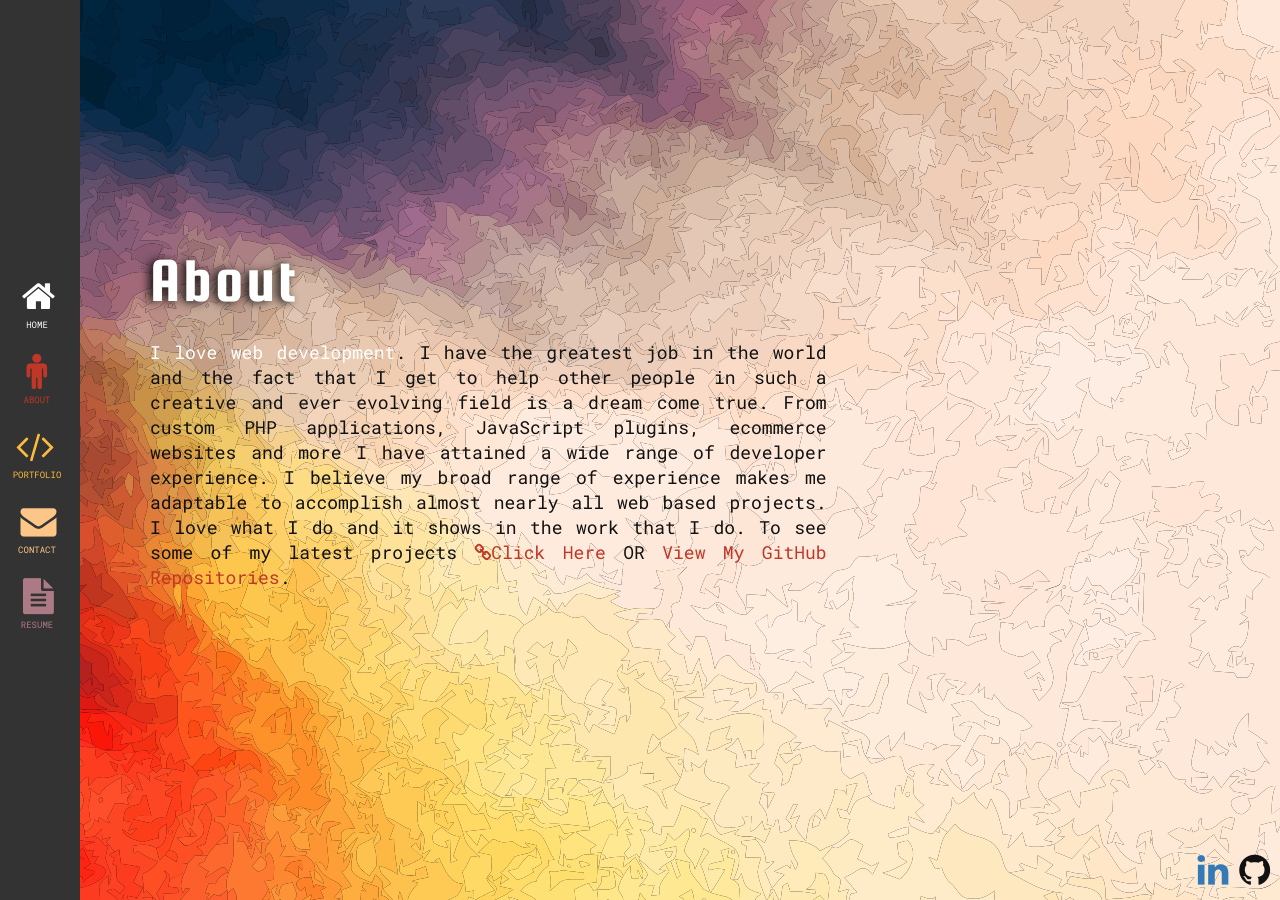
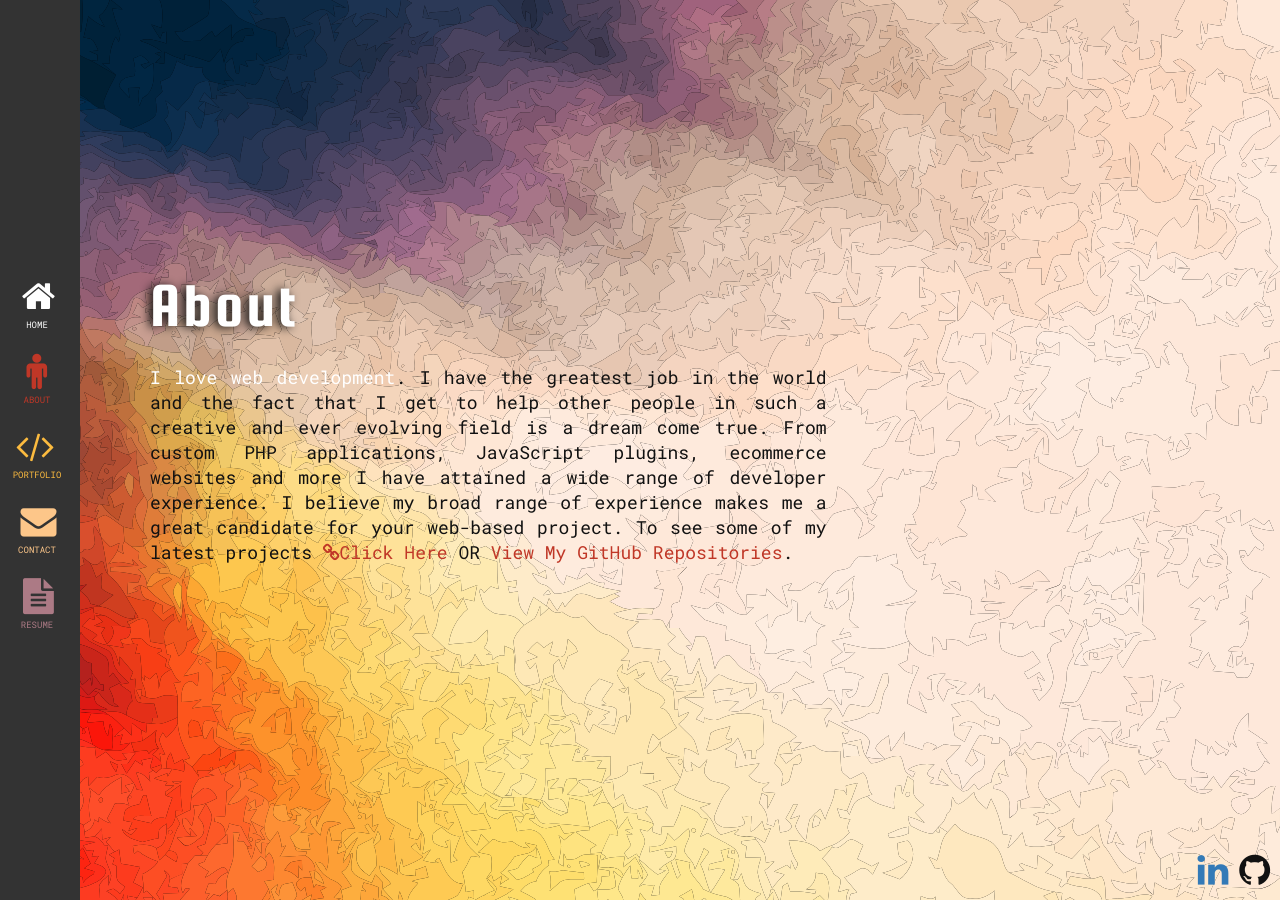
Before and after one commit to JWizerd/2017_personal_portfolio, a Jekyll site: the page built from about.html, in a window 1280 px wide. Built offline with Jekyll 4.4.1, drawn with Linux system fonts in a browser that asks for light colours.

```diff
--- a/about.html
+++ b/about.html
@@ -8,7 +8,7 @@
       <img src="{{site.baseurl}}/assets/img/img_programming-icons-horizontal.png" alt="" class="img-responsive tech-icons-horizontal my-animate zoomInRight">
       <div class="overflow-content about-text my-animate flipInX">
         <p>
-          <span class="white">I love web development</span>. I have the greatest job in the world and the fact that I get to help other people in such a creative and ever evolving field is a dream come true. From custom PHP applications, JavaScript plugins, ecommerce websites and more I have attained a wide range of developer experience. I believe my broad range of experience makes me adaptable to accomplish almost nearly all web based projects. I love what I do and it shows in the work that I do. To see some of my latest projects <a href=""><i class="fa fa-link"></i>Click Here</a> OR <a class="linkedin-link" href="#">View My GitHub Repositories</a>.
+          <span class="white">I love web development</span>. I have the greatest job in the world and the fact that I get to help other people in such a creative and ever evolving field is a dream come true. From custom PHP applications, JavaScript plugins, ecommerce websites and more I have attained a wide range of developer experience. I believe my broad range of experience makes me a great candidate for your web-based project. To see some of my latest projects <a href=""><i class="fa fa-link"></i>Click Here</a> OR <a class="linkedin-link" href="#">View My GitHub Repositories</a>.
         </p>
       </div>
       <div class="block about-buttons my-animate zoomInUp">
```
